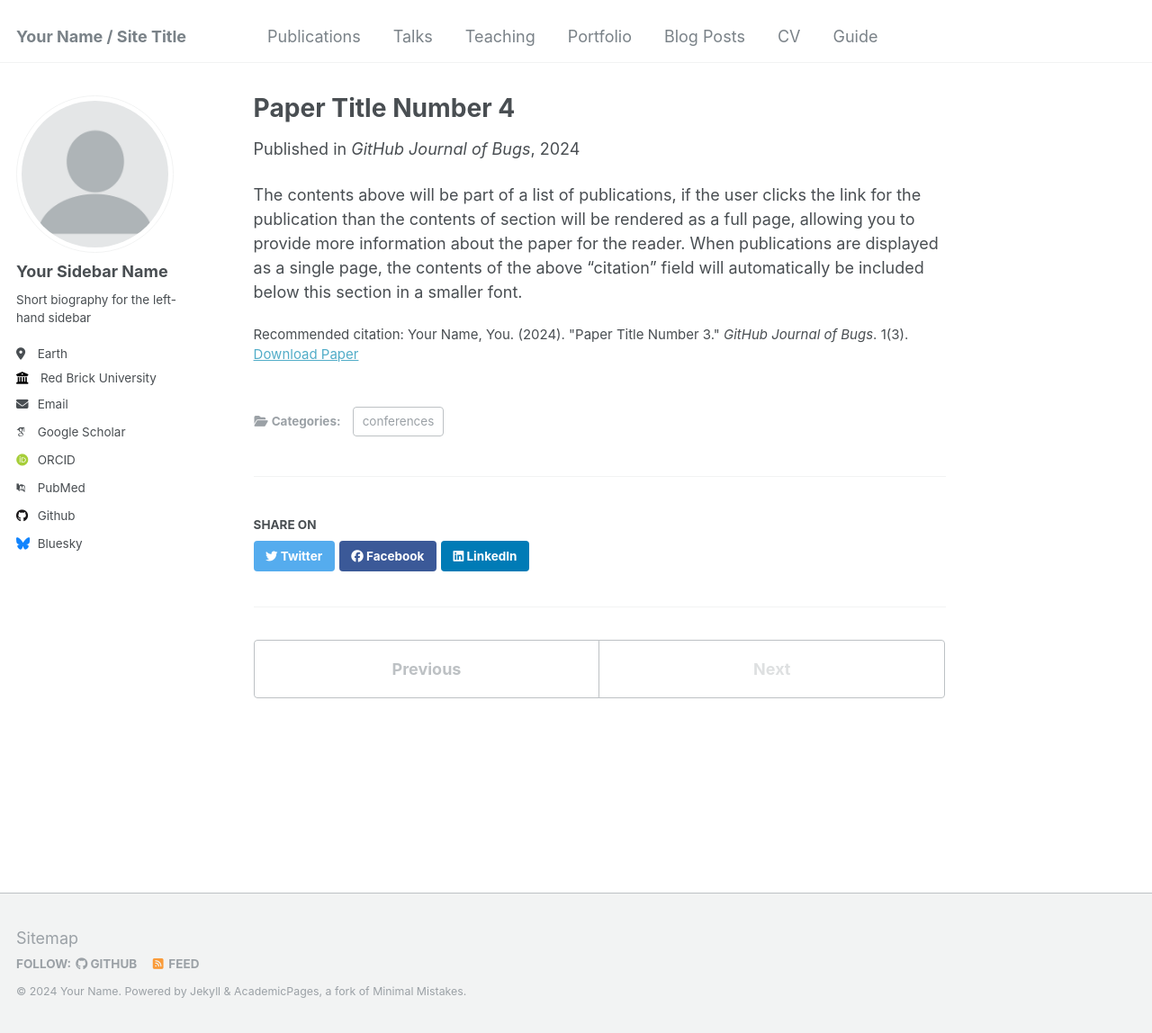
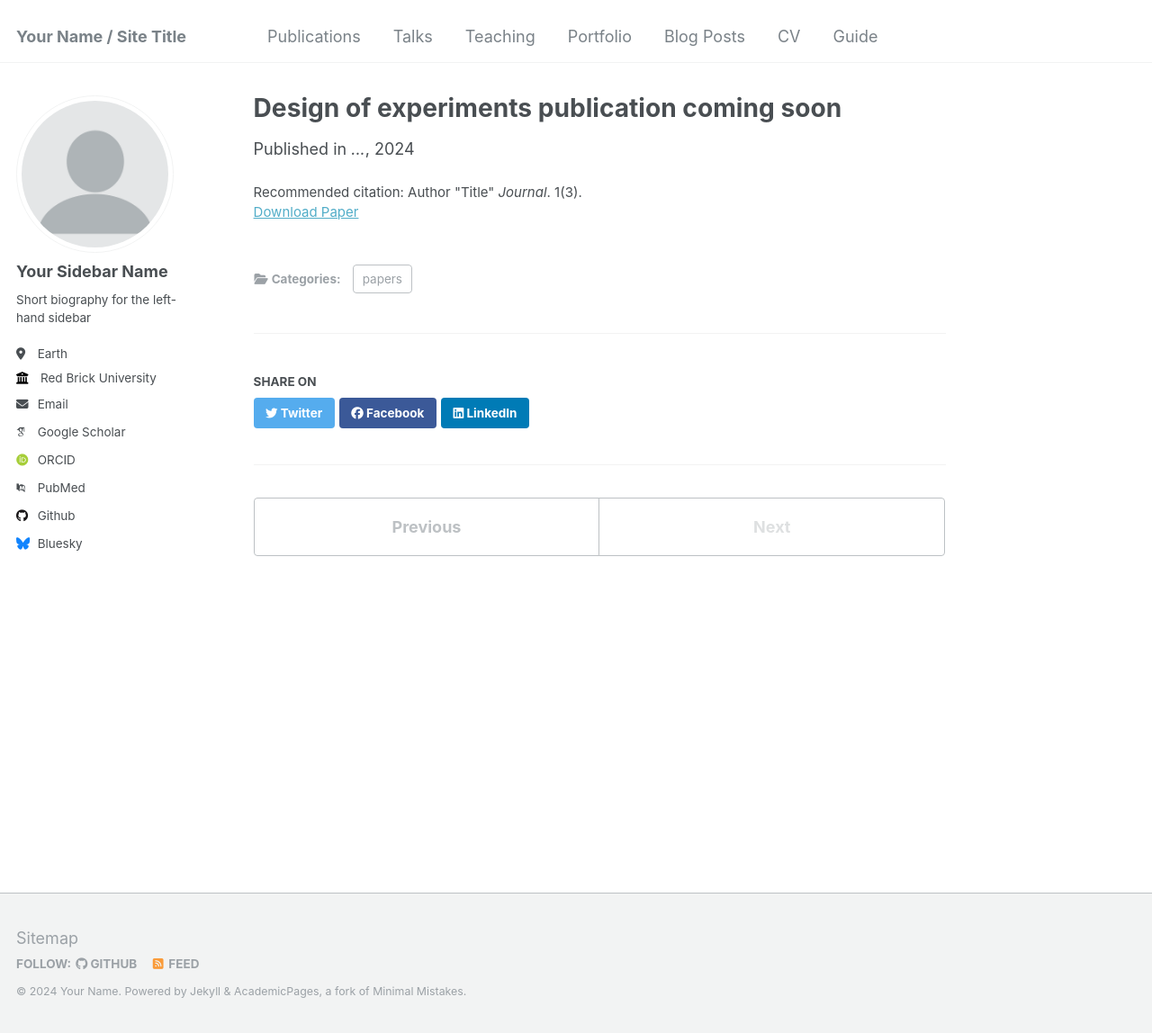
Before and after one commit to mchugh118/mchugh118.github.io, a Jekyll site: the page built from _publications/2024-02-17-paper-title-number-4.md, in a window 1280 px wide and 1148 px high. Shown: the whole window at 90% size. Built offline with Jekyll 4.4.1, drawn with Linux system fonts in a browser that asks for light colours; some web fonts are replaced.

Commit message:
update pubs

```diff
--- a/_publications/2024-02-17-paper-title-number-4.md
+++ b/_publications/2024-02-17-paper-title-number-4.md
@@ -1,13 +1,11 @@
 ---
-title: "Paper Title Number 4"
+title: "Design of experiments publication coming soon"
 collection: publications
-category: conferences
-permalink: /publication/2024-02-17-paper-title-number-4
-excerpt: 'This paper is about fixing template issue #693.'
-date: 2024-02-17
-venue: 'GitHub Journal of Bugs'
-paperurl: 'http://academicpages.github.io/files/paper3.pdf'
-citation: 'Your Name, You. (2024). &quot;Paper Title Number 3.&quot; <i>GitHub Journal of Bugs</i>. 1(3).'
+category: papers
+permalink: /publication/design
+excerpt: '.....'
+date: 2024-08-21
+venue: '...'
+paperurl: 'https://arxiv.org'
+citation: 'Author &quot;Title&quot; <i>Journal</i>. 1(3).'
 ---
-
-The contents above will be part of a list of publications, if the user clicks the link for the publication than the contents of section will be rendered as a full page, allowing you to provide more information about the paper for the reader. When publications are displayed as a single page, the contents of the above "citation" field will automatically be included below this section in a smaller font.
```
